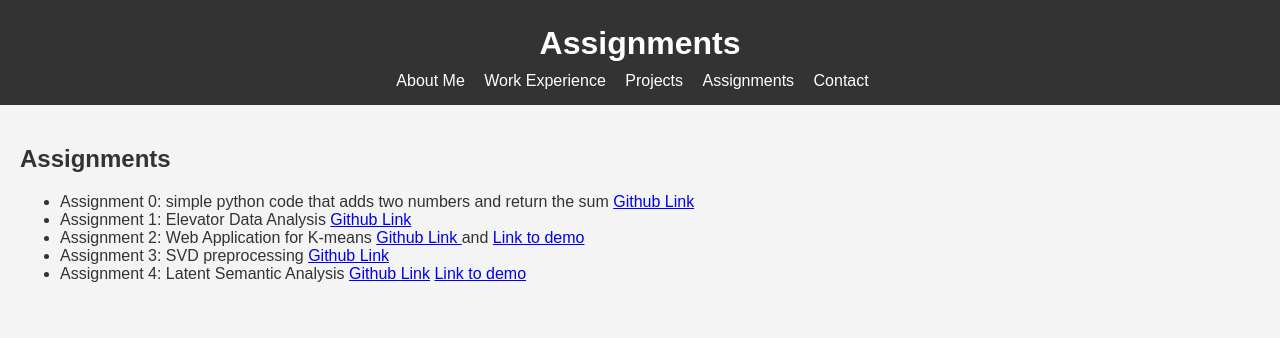
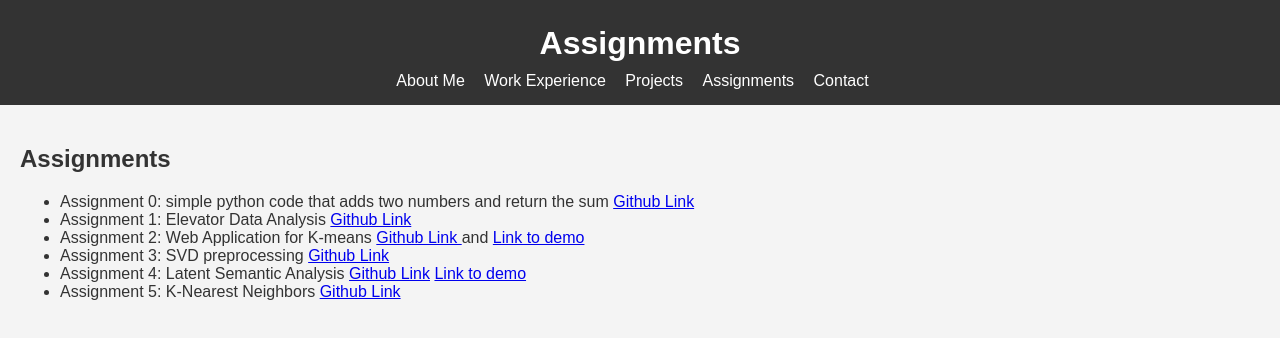
Before and after one commit to T1gerW/T1gerW.github.io, a plain HTML site: page assignments.html in a window 1280 px wide. Drawn offline with Linux system fonts and the light colour scheme.

Commit message:
added assignment 5

```diff
--- a/assignments.html
+++ b/assignments.html
@@ -39,6 +39,10 @@
                 <a href = "https://github.com/T1gerW/tigerw-assignment-4">Github Link</a>
                 <a href = "https://www.youtube.com/watch?v=BCqtvrYjODg"> Link to demo</a>
             </li>
+            <li>
+                Assignment 5: K-Nearest Neighbors
+                <a href = "https://github.com/T1gerW/tigerw-assignment-5"> Github Link</a>
+            </li>
         </ul>
 
     </section>
```
